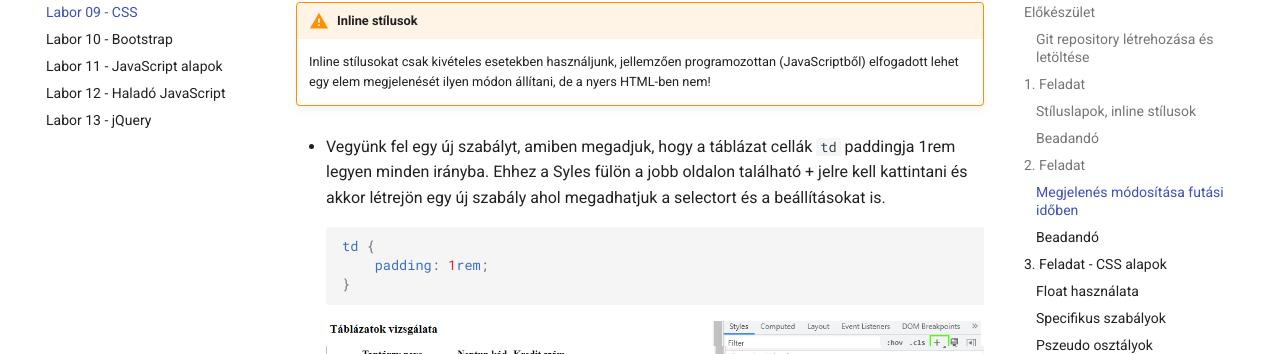
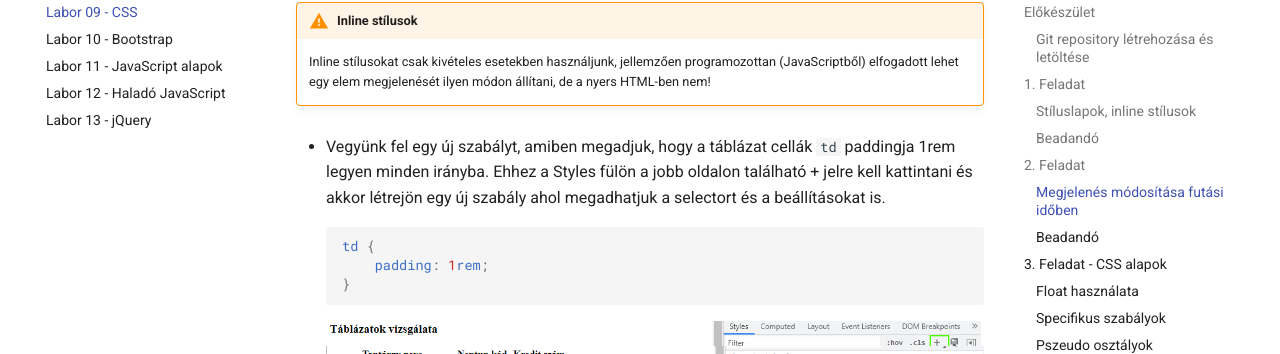
Before and after one commit to VIAUAD02/laborok, an MkDocs documentation site: the page built from docs/laborok/09-css/index.md, in a window 1280 px wide and 900 px high, scrolled down 5298 px. Shown: the part 123-477 px from the top of the window. Built offline with MkDocs 1.6.1 and Material for MkDocs 9.7.7, drawn with Linux system fonts in a browser that asks for light colours; comment, search, counter and statistics services are not loaded; some of the changed lines change nothing that is shown; some of the changed text lies outside the part shown.

Commit message:
typos in css lab

````diff
--- a/docs/laborok/09-css/index.md
+++ b/docs/laborok/09-css/index.md
@@ -135,7 +135,7 @@
 !!! warning "Inline stílusok"
     Inline stílusokat csak kivételes esetekben használjunk, jellemzően programozottan (JavaScriptből) elfogadott lehet egy elem megjelenését ilyen módon állítani, de a nyers HTML-ben nem!
 
-* Vegyünk fel egy új szabályt, amiben megadjuk, hogy a táblázat cellák `td` paddingja 1rem legyen minden irányba. Ehhez a Syles fülön a jobb oldalon található + jelre kell kattintani és akkor létrejön egy új szabály ahol megadhatjuk a selectort és a beállításokat is.
+* Vegyünk fel egy új szabályt, amiben megadjuk, hogy a táblázat cellák `td` paddingja 1rem legyen minden irányba. Ehhez a Styles fülön a jobb oldalon található + jelre kell kattintani és akkor létrejön egy új szabály ahol megadhatjuk a selectort és a beállításokat is.
     ``` css
     td {
         padding: 1rem;
@@ -333,7 +333,7 @@
 
 ### 4.1 Layout vizsgálata
 
-Az oldalnak az alapvető elrendezése már elkészült, melyhez a formázások a **`css/main.css`** fájlban találhatók, melyekből a legfontosabbakat tekintsük is át.
+Az oldalnak az alapvető elrendezése már elkészült, melyhez a formázások a **`feladat4/css/main.css`** fájlban találhatók, melyekből a legfontosabbakat tekintsük is át.
 
 * A `html` és `body` tagen nincs margin és padding sem, és itt adtuk meg a betűtípust is.
 * A hivatkozások (`a` tagek) nincsenek aláhúzva.
@@ -422,7 +422,7 @@
 !!! example "4. feladat - Fejléc beadandó (1 pont)"
     Commitolja a `index.html` és `navbar.css` fájlokat a repositoryba!
 
-    Demonstrálja képernyőképpel a megoldást! **`f4-2.png`**
+    Demonstrálja képernyőképpel a megoldást! **`f4-1.png`**
 
 ### 4.3 Fő hír megjelenítése
 
@@ -460,7 +460,7 @@
 #### Beadandó
 
 !!! example "4. feladat - Hír szövege beadandó (1 pont)"
-    Demonstrálja képernyőképpel a megoldást! **`f4-3.png`**
+    Demonstrálja képernyőképpel a megoldást! **`f4-2.png`**
 
 ### 4.4 Oldalsó sáv
 
@@ -483,13 +483,13 @@
 #### Beadandó
 
 !!! example "4. feladat - Oldalsó sáv beadandó (1 pont)"
-    Demonstrálja képernyőképpel a megoldást! **`f4-4.png`**
+    Demonstrálja képernyőképpel a megoldást! **`f4-3.png`**
 
 #### IMSc Beadandó
 !!! example "4. feladat - Oldalsó sáv beadandó (1 IMSc pont)"
     * Ha az oldalsó hír címe rövid, akkor a tartalmi rész felcsúszik alá a `float` miatt. Készítsd szabályt, ami a HTML módosítása nélkül az oldalsó sávban lévő hírek fejléce után törli a floatolást.
     * Használt a `::after` -t a megoldáshoz
-    Demonstrálja képernyőképpel a megoldást! **`f4-4-iMsc.png`**
+    Demonstrálja képernyőképpel a megoldást! **`f4-3-iMsc.png`**
 
 ### 4.5 Reszponzivitás
 
@@ -506,4 +506,4 @@
 #### Beadandó
 
 !!! example "4. Feladat - Reszponzivitás beadandó (0.5 pont)"
-    Demonstrálja képernyőképpel (**`f4-5.png`**), hogy 900px alatt nem látszódik a jobb oldali hasáb.
+    Demonstrálja képernyőképpel (**`f4-4.png`**), hogy 900px alatt nem látszódik a jobb oldali hasáb.
````
